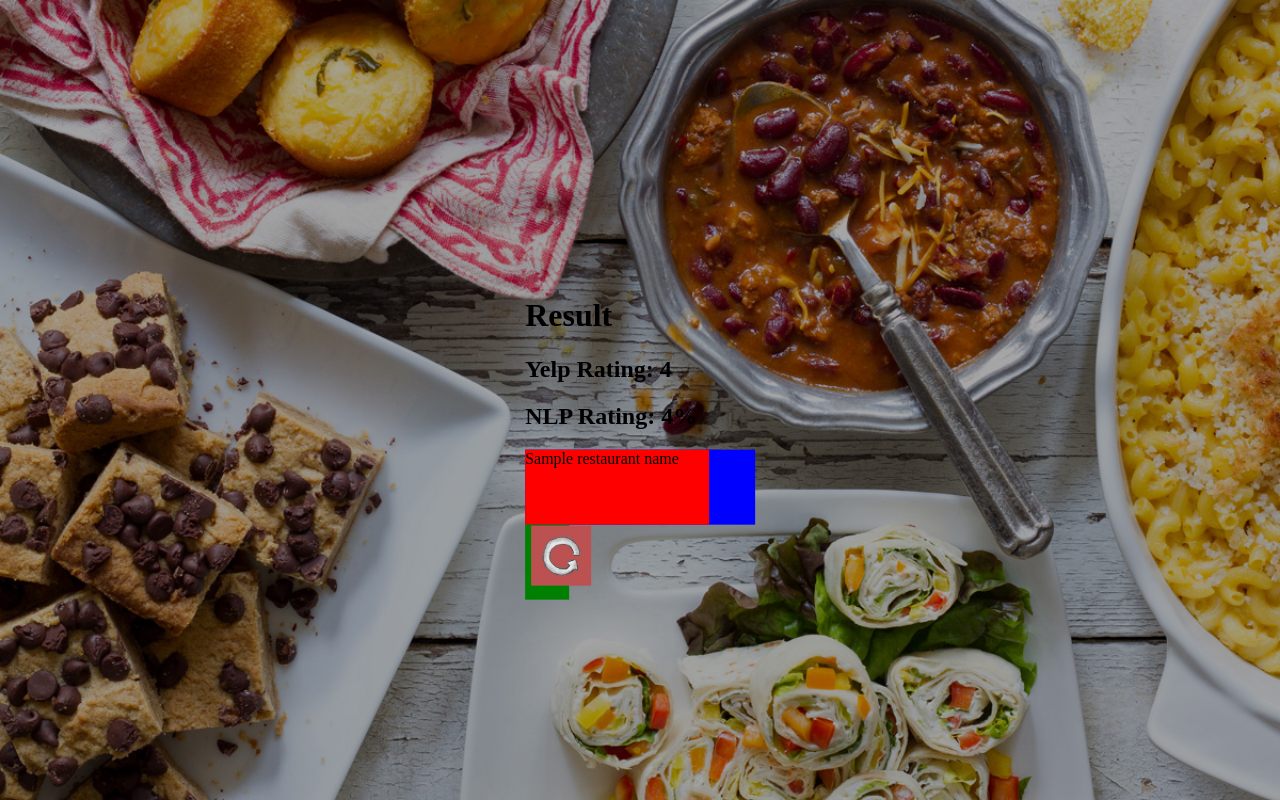
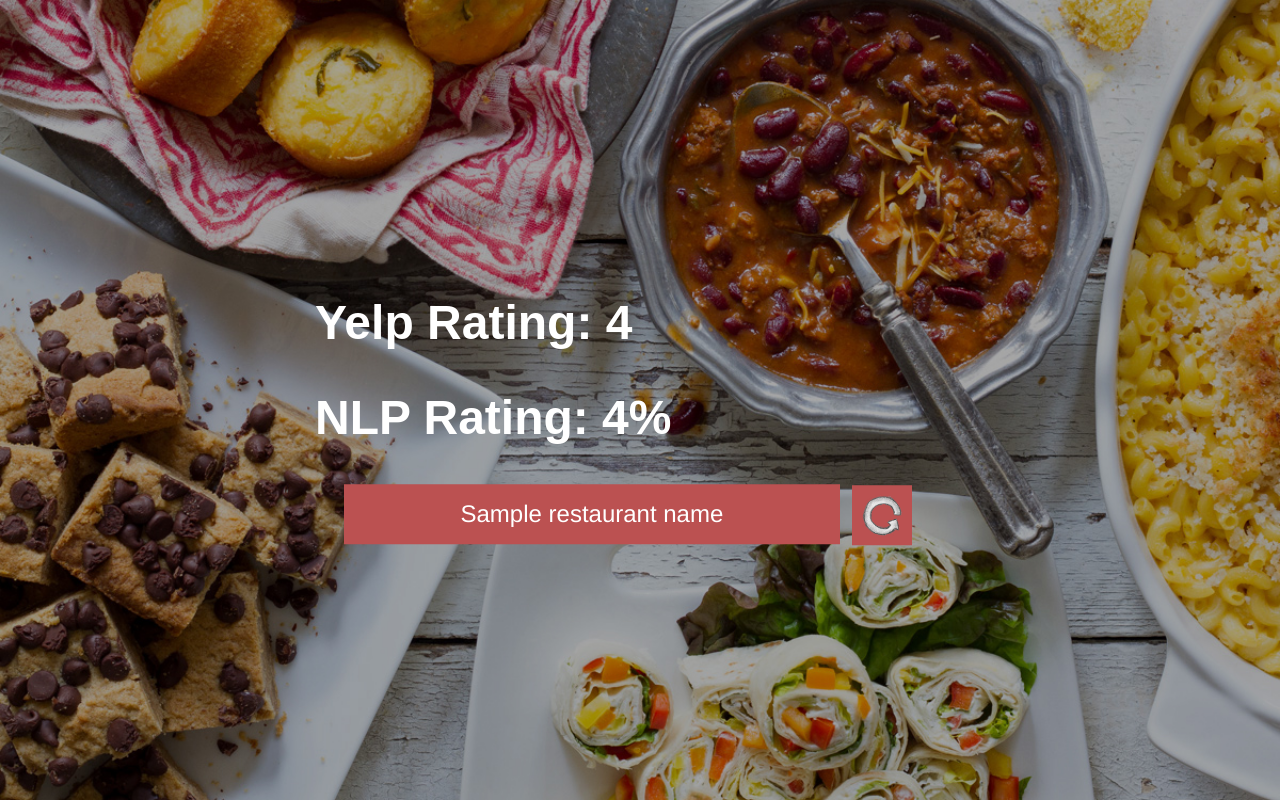
Before and after one commit to leeb2018/Python-Project, a Flask app: template templates/result.html in a window 1280 px wide. Run offline with Flask 2, Linux system fonts and the light colour scheme; the template is opened without the code that fills it: most values are stand-ins (such as "Sample title", 1, 10 or a date in 2020).

Commit message:
resultpage

```diff
--- a/static/result.css
+++ b/static/result.css
@@ -6,35 +6,62 @@ body {
   background-size: cover;
 }
 
+h2 {
+  color: white;
+  font-family: Helvetica-Light, Sans-serif;
+  font-size: 3.0em;
+}
+
 .content_container {
     position: fixed;
     top: 50%;
     left: 50%;
+    min-width: 650px;
     -webkit-transform: translate(-50%, -50%);
     transform: translate(-50%, -50%);
 }
 
 .bottom_container {
-  background: blue;
-  height: 75px;
+  display: flex;
+  max-width: 620px;
+  justify-content: center;
 }
 
-.restaurant_title {
-  display: inline-block;
-  background: red;
+.restaurant_title_container {
+  align-self: center;
+  background: #bb5151;
+  color: white;
+  text-align: center;
+  font-family: Helvetica, Sans-serif;
+  font-size: 1.5em;
   width: 80%;
-  height: 100%;
+  vertical-align: middle;
+  height: 60px;
+  line-height: 60px;
+  text-align: center;
+}
+
+.space_container {
+  align-self: center;
+  width: 1%;
+  height: 60px;
+  vertical-align: middle;
 }
 
 .return_container {
-  display: inline-block;
-  width: 19%;
-  height: 100%;
-  background: green;
+  align-self: center;
+  height: 60px;
+  vertical-align: middle;
 }
 
-form {
+img {
+  height: 60px;
+  width: 60px;
+}
 
+button {
+  height: 60px;
+  width: 60px;
 }
 
 input {
--- a/templates/result.html
+++ b/templates/result.html
@@ -2,17 +2,17 @@
 <html>
   <head>
     <title>CIS192 Project</title>
-		<link rel="stylesheet" href="../static/result.css">
+    <link rel="stylesheet" href="../static/result.css?q=1280549799">
   </head>
   <body>
     <div class="content_container">
-      <h1>Result</h1>
       <h2>Yelp Rating: {{ actual_rating }} </h2>
       <h2>NLP Rating: {{ estimated_rating }}%</h2>
       <div class="bottom_container">
-        <div class="restaurant_title">
+        <div class="restaurant_title_container">
           {{ restaurant_name }}
         </div>
+        <div class="space_container"></div>
         <div class="return_container">
           <form action="/">
             <button type="submit" style="border: 0; background: transparent" value="/">
```
Lines whose indentation alone changed are shown as unchanged.
